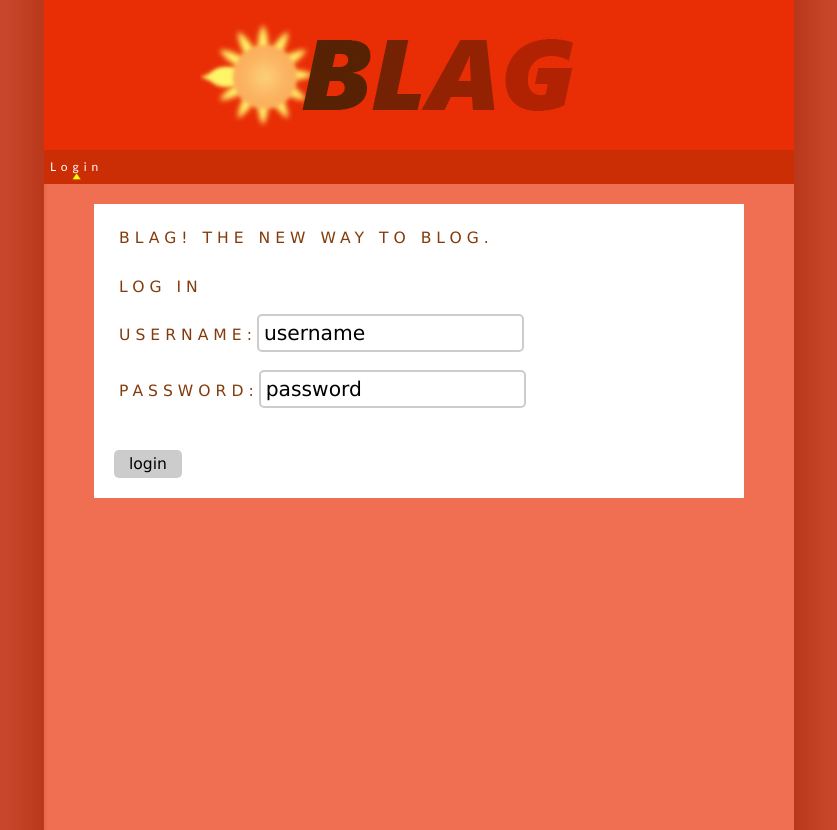
After one commit to markkharakh/blag, a Flask app: page /login in a window 1280 px wide. The commit adds this page. Shown: the whole page, without its empty margins (221-1058 px from the left). Run offline with Flask 2, Linux system fonts and the light colour scheme.

Commit message:
login html file

```diff
--- /dev/null
+++ b/templates/login.html
@@ -0,0 +1,28 @@
+<html>
+<head>
+<title>Blag Login</title>
+<link href="style.css" rel="stylesheet" type="text/css" />
+</head>
+<body>
+<div id="container">
+  <div id="banner">
+  </div>
+  <div id="navcontainer">
+    <ul id="navlist">
+      <li id="active"><a id="current" href="#">Login</a></li>
+    </ul>
+  </div>
+    <div id="content">
+    <h2>Blag! The new way to blog.</h2>
+<br />
+    <h2>Log In<br /><br /><form method = "POST">Username:<input type = "text" name = "name" value = "username">
+<br /><br />
+	Password:<input type = "text" name = "password" value = "password"></h2>
+<br />
+	<input type = "submit" name = "press" value = "login"></form>
+  </div>
+  <div id="container-foot">
+  </div>
+</div>
+</body>
+</html>
--- a/templates/style.css
+++ b/templates/style.css
@@ -90,6 +90,19 @@ color : #1E99EB;
 a img {
 border : 0;
 }
+input[type=text] {padding:5px; border:2px solid #ccc;
+-webkit-border-radius: 5px;
+border-radius: 5px;
+font : 130% verdana, "Trebuchet MS", arial, tahoma, sans-serif;
+}
+input[type=text]:focus {border-color:#333; }
+
+input[type=submit] {padding:5px 15px; background:#ccc; border:0 none;
+cursor:pointer;
+-webkit-border-radius: 5px;
+border-radius: 5px;
+font : 130% verdana, "Trebuchet MS", arial, tahoma, sans-serif;
+}
 			/*CLASSES*/
 .info {
 color : #B29B35;
```
Also changed, not shown: templates/home.html (+33 -9 lines), templates/index.html (deleted, +0 -33 lines), templates/img/bg.jpg, 1 other file.
